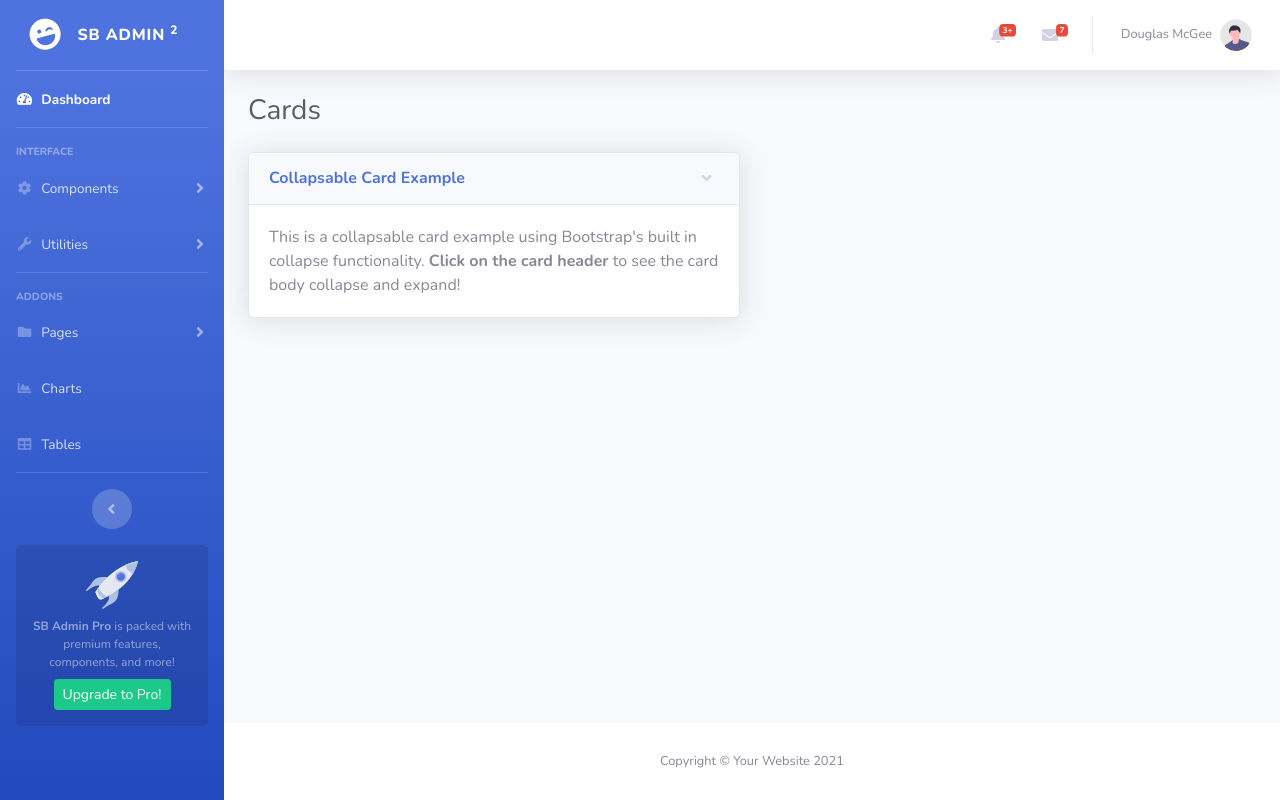
After one commit to jorege1/TTRomanAcuna, a Django app: page /vista2/ in a window 1280 px wide. The commit adds this page. Run offline with Django 3.2, Linux system fonts and the light colour scheme; data that the repository does not hold is empty; some libraries are stand-ins or nearby versions.

Commit message:
pruebas de ciclo for y base de datos

```diff
--- a/practicas/models.py
+++ b/practicas/models.py
@@ -3,3 +3,4 @@ from django.db import models
 # Create your models here.
 class Usuario(models.Model):
     nombre = models.CharField(max_length=30)
+    apellido = models.CharField(max_length=30)
--- a/tesis/templates/base.html
+++ b/tesis/templates/base.html
@@ -67,7 +67,7 @@
                 <div id="collapseTwo" class="collapse" aria-labelledby="headingTwo" data-parent="#accordionSidebar">
                     <div class="bg-white py-2 collapse-inner rounded">
                         <h6 class="collapse-header">Custom Components:</h6>
-                        <a class="collapse-item" href="buttons.html">Buttons</a>
+                        <a class="collapse-item" href="vista1/">Buttons</a>
                         <a class="collapse-item" href="cards.html">Cards</a>
                     </div>
                 </div>
@@ -168,7 +168,7 @@
                     </button>
 
                     <!-- Topbar Search -->
-                    <form
+                    <!-- <form
                         class="d-none d-sm-inline-block form-inline mr-auto ml-md-3 my-2 my-md-0 mw-100 navbar-search">
                         <div class="input-group">
                             <input type="text" class="form-control bg-light border-0 small" placeholder="Search for..."
@@ -179,7 +179,7 @@
                                 </button>
                             </div>
                         </div>
-                    </form>
+                    </form> -->
 
                     <!-- Topbar Navbar -->
                     <ul class="navbar-nav ml-auto">
--- /dev/null
+++ b/tesis/templates/vista2.html
@@ -0,0 +1,71 @@
+{% extends "base.html" %}
+
+{% block title %} Vista 2 prueba {% endblock %}
+
+{% block content %}
+    <div class="container-fluid">
+
+        <!-- Page Heading -->
+        <div class="d-sm-flex align-items-center justify-content-between mb-4">
+            <h1 class="h3 mb-0 text-gray-800">Cards</h1>
+        </div>
+
+        <div class="row">
+
+            {% if cantidad %}
+                {% for tarjetas in cantidad %}
+                    <div class="col-lg-6">
+
+                        <!-- Dropdown Card Example -->
+                        <div class="card shadow mb-4">
+                            <!-- Card Header - Dropdown -->
+                            <div
+                                class="card-header py-3 d-flex flex-row align-items-center justify-content-between">
+                                <h6 class="m-0 font-weight-bold text-primary">{{ tarjetas.nombre }}</h6>
+                                <div class="dropdown no-arrow">
+                                    <a class="dropdown-toggle" href="#" role="button" id="dropdownMenuLink"
+                                        data-toggle="dropdown" aria-haspopup="true" aria-expanded="false">
+                                        <i class="fas fa-ellipsis-v fa-sm fa-fw text-gray-400"></i>
+                                    </a>
+                                    <div class="dropdown-menu dropdown-menu-right shadow animated--fade-in"
+                                        aria-labelledby="dropdownMenuLink">
+                                        <div class="dropdown-header">Dropdown Header:</div>
+                                        <a class="dropdown-item" href="#">Action</a>
+                                        <a class="dropdown-item" href="#">Another action</a>
+                                        <div class="dropdown-divider"></div>
+                                        <a class="dropdown-item" href="#">Something else here</a>
+                                    </div>
+                                </div>
+                            </div>
+                            <!-- Card Body -->
+                            <div class="card-body">
+                                {{ tarjetas.apellido }}
+                            </div>
+                        </div>
+                    </div>
+                {% endfor %}
+            {% endif %}
+            <div class="col-lg-6">
+                <!-- Collapsable Card Example -->
+                <div class="card shadow mb-4">
+                    <!-- Card Header - Accordion -->
+                    <a href="#collapseCardExample" class="d-block card-header py-3" data-toggle="collapse"
+                        role="button" aria-expanded="true" aria-controls="collapseCardExample">
+                        <h6 class="m-0 font-weight-bold text-primary">Collapsable Card Example</h6>
+                    </a>
+                    <!-- Card Content - Collapse -->
+                    <div class="collapse show" id="collapseCardExample">
+                        <div class="card-body">
+                            This is a collapsable card example using Bootstrap's built in collapse
+                            functionality. <strong>Click on the card header</strong> to see the card body
+                            collapse and expand!
+                        </div>
+                    </div>
+                </div>
+
+            </div>
+
+        </div>
+
+    </div>
+{% endblock %}
--- a/tesis/urls.py
+++ b/tesis/urls.py
@@ -15,9 +15,11 @@ Including another URLconf
 """
 from django.contrib import admin
 from django.urls import path
-from tesis.views import vista1Def
+from tesis import views
 
 urlpatterns = [
     path('admin/', admin.site.urls),
-    path('vista1/', vista1Def)
+    path('vista1/', views.vista1Def),
+    path('busqueda/', views.practicass),
+    path('vista2/',views.vista2Def),
 ]
--- a/tesis/views.py
+++ b/tesis/views.py
@@ -1,5 +1,16 @@
 from django.http import HttpResponse
 from django.shortcuts import render
+from practicas.models import Usuario
 
 def vista1Def(request):
     return render(request, 'vista1.html')
+
+def practicass(request):
+
+    return render(request, 'busquedaejemplo.html')
+
+def vista2Def (request):
+
+    usuario=Usuario.objects.all()
+
+    return render(request, 'vista2.html',{'cantidad':usuario})
```
Also changed, not shown: tesis/templates/busquedaejemplo.html (added, +28 -0 lines), practicas/migrations/0002_usuario_apellido.py (added).
